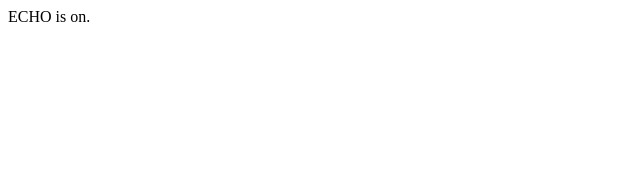
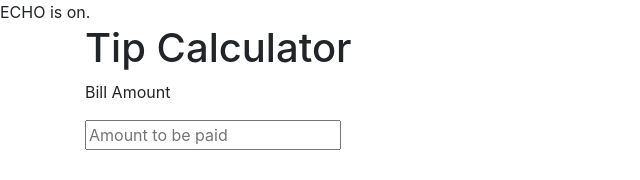
Before and after one commit to Bannakie/TipCalculator, a plain HTML site: page index.html in a window 1280 px wide. Shown: the whole page, without its empty margins (0-640 px from the left). Drawn offline with nearby package versions, Linux system fonts and the light colour scheme.

Commit message:
added placeholder

```diff
--- a/index.html
+++ b/index.html
@@ -1 +1,33 @@
 ECHO is on.
+<!DOCTYPE html>
+<html lang="en">
+<head>
+    <meta charset="UTF-8">
+    <meta http-equiv="X-UA-Compatible" content="IE=edge">
+    <meta name="viewport" content="width=device-width, initial-scale=1.0">
+    <link rel="stylesheet" href="https://cdn.jsdelivr.net/npm/bootstrap@4.5.3/dist/css/bootstrap.min.css" integrity="sha384-TX8t27EcRE3e/ihU7zmQxVncDAy5uIKz4rEkgIXeMed4M0jlfIDPvg6uqKI2xXr2" crossorigin="anonymous">
+    <link rel="stylesheet" href="style.css">
+    <script type="javascript" src="app.js">
+    </script>
+
+
+    <title>Tip Calculator</title>
+
+
+</head>
+<body>
+    <div class="container">
+        <h1>Tip Calculator</h1>
+        <div class="wrapper"></div>
+
+            <p> Bill Amount</p>
+                <input type="text"  id="amount"
+                placeholder="Amount to be paid">
+
+
+    </div>
+
+
+
+</body>
+</html>
```
